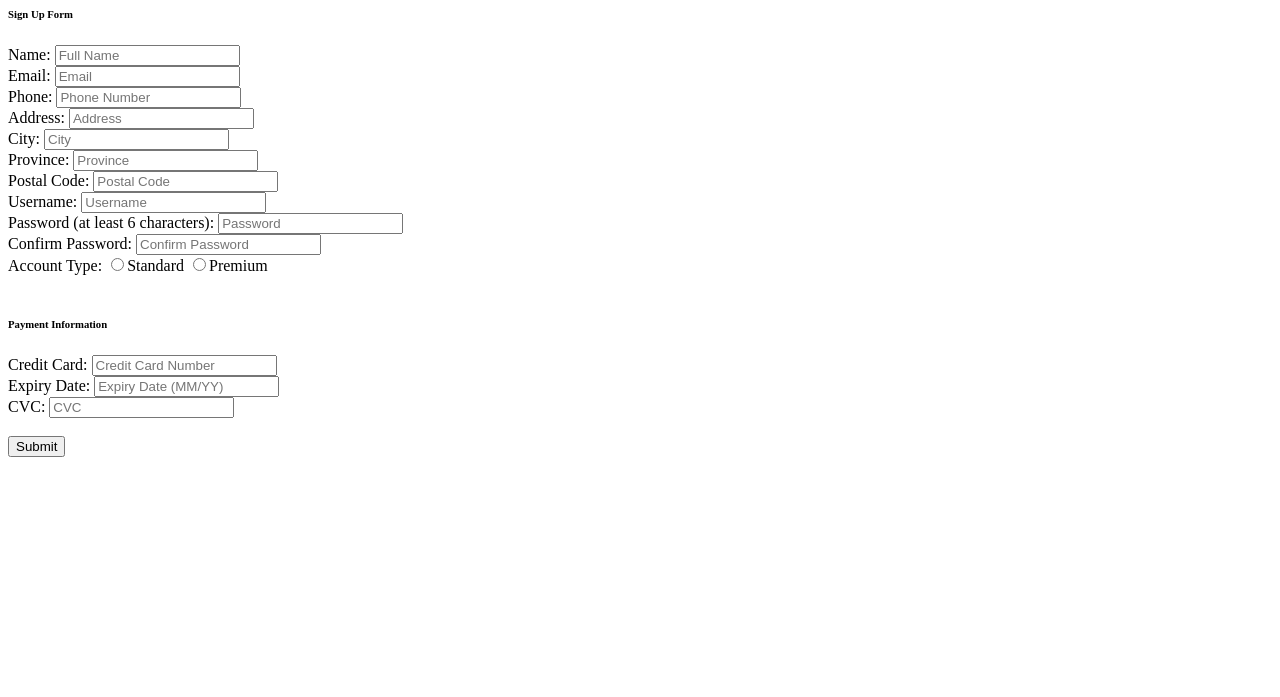
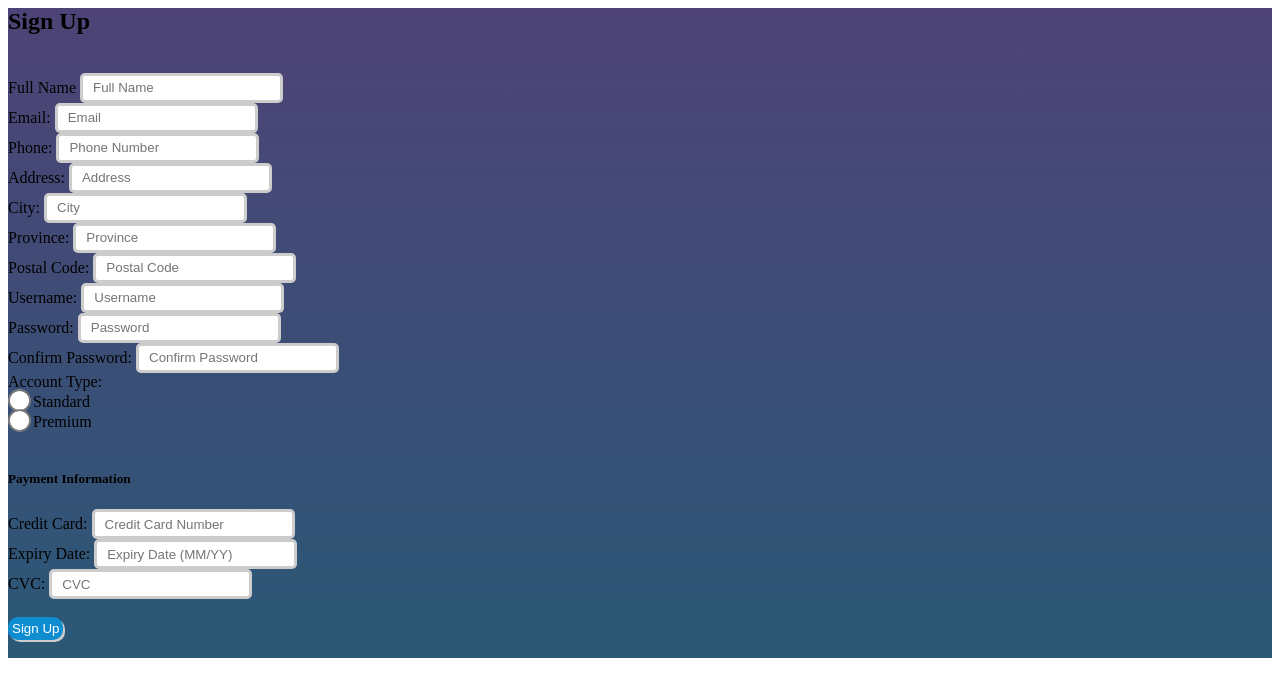
Before and after one commit to alina-tariq/smartcustomerservices, a PHP site: page /routePages/signup.html in a window 1280 px wide. Shown: the top 697 px of the page. Run offline with PHP 8.4, Linux system fonts and the light colour scheme.

Commit message:
revamped login/signup pages

```diff
--- a/css/style.css
+++ b/css/style.css
@@ -293,3 +293,18 @@ tr:nth-child(even) {
 .submit-right {
     float: right;
 }
+
+.gradient-custom {
+    /* fallback for old browsers */
+    background: #6a11cb;
+
+    /* Chrome 10-25, Safari 5.1-6 */
+    background: -webkit-linear-gradient(to top, #2b5876 0%, #4e4376 100%);
+
+    /* W3C, IE 10+/ Edge, Firefox 16+, Chrome 26+, Opera 12+, Safari 7+ */
+    background: linear-gradient(to top, #2b5876 0%, #4e4376 100%)
+}
+
+input[type=radio] {
+    transform:scale(1.75);
+}
--- a/routePages/signup.html
+++ b/routePages/signup.html
@@ -1,59 +1,103 @@
-<div class="container">
-    <div class="row d_flex">
-        <form>
-            <h6>Sign Up Form</h6>
-            <label>Name:</label>
-            <input type="text" placeholder="Full Name" id="name" required>
+<link rel="stylesheet" href="css/style.css">
+
+<section class="gradient-custom">
+    <div class="container py-5 h-auto">
+      <div class="row d-flex justify-content-center align-items-center h-100">
+        <div class="col-12 col-md-8 col-lg-6 col-xl-6">
+          <div class="card bg-dark text-white" style="border-radius: 1rem;">
+            <div class="card-body p-5 text-center">
+
+              <div class="mb-md-5 mt-md-4">
+
+                <h2 class="fw-bold mb-2 text-uppercase">Sign Up</h2>
                 <br>
-            <label>Email:</label>
-            <input type="text" placeholder="Email" id="email" required>
-            <br>
-            <label>Phone:</label>
-            <input type="text" placeholder="Phone Number" id="phone" required>
-            <br>
-            <label>Address:</label>
-            <input type="text" placeholder="Address" id="address" required>
-            <br>
-            <label>City:</label>
-            <input type="text" placeholder="City" id="city" required>
-            <br>
-            <label>Province:</label>
-            <input type="text" placeholder="Province" id="province" required>
-            <br>
-            <label>Postal Code:</label>
-            <input type="text" placeholder="Postal Code" id="postalCode" required>
-            <br>
-            <label>Username:</label>
-            <input type="text" placeholder="Username" id="username" required>
-            <br>
-            <label>Password (at least 6 characters):</label>
-            <input type="password" placeholder="Password" id="pass" required>
-            <br>
-            <label>Confirm Password:</label>
-            <input type="password" placeholder="Confirm Password" id="confirmPass" required>
-            <br>
-            <label>Account Type:</label>
-            <input type="radio" id="standard" name="account" value="1" required>Standard
-            <input type="radio" id="premium" name="account" value="2">Premium
-            <br>
-            <br>
-            <h6>Payment Information</h6>
-            <label>Credit Card:</label>
-            <input type="text" placeholder="Credit Card Number" id="cc" required>
-            <br>
-            <label>Expiry Date:</label>
-            <input type="text" placeholder="Expiry Date (MM/YY)" id="expiryDate" required>
-            <br>
-            <label>CVC:</label>
-            <input type="text" placeholder="CVC" id="cvc" required>
-            <br>
-            <br>
-            <button ng-click="signup()">Submit</button>
-        </form>
+
+                <div class="form-outline form-white mb-4">
+                  <label class="form-label" for="name">Full Name</label>
+                  <input type="text" placeholder="Full Name" id="name" class="form-control form-control-lg" required>
                 </div>
 
-    <div class="row d_flex">
+                <div class="form-outline form-white mb-4">
+                    <label class="form-label" for="email">Email:</label>
+                    <input type="text" placeholder="Email" id="email" class="form-control form-control-lg" required>
+                </div>
+
+                <div class="form-outline form-white mb-4">
+                    <label class="form-label" for="phone">Phone:</label>
+                    <input type="text" placeholder="Phone Number" id="phone" class="form-control form-control-lg" required>
+                </div>
+
+                <div class="form-outline form-white mb-4">
+                    <label class="form-label" for="address">Address:</label>
+                    <input type="text" placeholder="Address" id="address" class="form-control form-control-lg" required>
+                </div>
+
+                <div class="form-outline form-white mb-4">
+                    <label class="form-label" for="city">City:</label>
+                    <input type="text" placeholder="City" id="city" class="form-control form-control-lg" required>
+                </div>
+
+                <div class="form-outline form-white mb-4">
+                    <label class="form-label" for="province">Province:</label>
+                    <input type="text" placeholder="Province" id="province" class="form-control form-control-lg" required>
+                </div>
+
+                <div class="form-outline form-white mb-4">
+                    <label class="form-label" for="postalCode">Postal Code:</label>
+                    <input type="text" placeholder="Postal Code" id="postalCode" class="form-control form-control-lg" required>
+                </div>
+
+                <div class="form-outline form-white mb-4">
+                    <label class="form-label" for="username">Username:</label>
+                    <input type="text" placeholder="Username" id="username" class="form-control form-control-lg" required>
+                </div>
+
+                <div class="form-outline form-white mb-4">
+                    <label class="form-label" for="pass">Password:</label>
+                    <input type="password" placeholder="Password" id="pass" class="form-control form-control-lg" required>
+                </div>
+
+                <div class="form-outline form-white mb-4">
+                    <label class="form-label" for="confirmPass">Confirm Password:</label>
+                    <input type="password" placeholder="Confirm Password" id="confirmPass" class="form-control form-control-lg" required>
+                </div>
+
+                <div class="form-outline form-white mb-4">
+                    <label class="form-label" for="account">Account Type:</label>
                     <br>
+                    <div class="form-check form-check-lg form-check-inline">
+                        <input class="form-check-input" type="radio" id="standard" name="account" value="1" required>
+                        <label class="form-check-label" for="standard"> Standard</label>
+                      </div>
+                    <div class="form-check form-check-lg form-check-inline">
+                        <input class="form-check-input" type="radio" id="premium" name="account" value="2">
+                        <label class="form-check-label" for="premium"> Premium</label>
+                    </div>
+                </div>
+                <br>
+                <h5 class="text-white-100 mb-3">Payment Information</h5>
+
+                <div class="form-outline form-white mb-4">
+                    <label class="form-label" for="cc">Credit Card:</label>
+                    <input type="text" placeholder="Credit Card Number" id="cc" class="form-control form-control-lg" required>
+                </div>
+
+                <div class="form-outline form-white mb-4">
+                    <label class="form-label" for="expiryDate">Expiry Date:</label>
+                    <input type="text" placeholder="Expiry Date (MM/YY)" id="expiryDate" class="form-control form-control-lg" required>
+                </div>
+
+                <div class="form-outline form-white mb-4">
+                    <label class="form-label" for="cvc">CVC:</label>
+                    <input type="text" placeholder="CVC" id="cvc" class="form-control form-control-lg" required>
+                </div>
+                <br>
+                <button class="btn btn-outline-light btn-lg px-5" ng-click="signup()">Sign Up</button>
+                <br><br>
                 <p id="inc"></p>
              </div>
           </div>
+        </div>
+      </div>
+    </div>
+  </section>
```
Also changed, not shown: routePages/loginPage.html (+31 -17 lines). Lines whose indentation alone changed are shown as unchanged.
